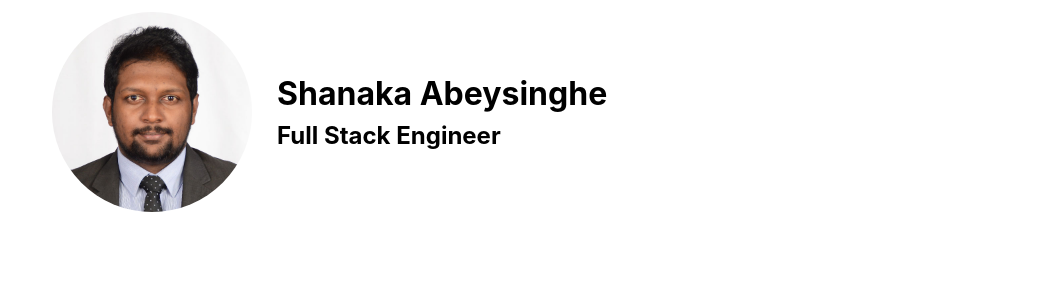
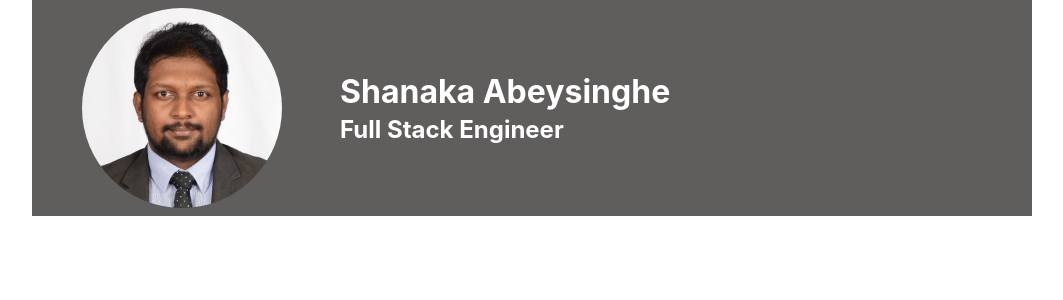
Before and after one commit to Shanaka11/Resume, a React (Vite) app: page / in a window 1280 px wide. Shown: the top 300 px of the page, without its empty margins (108-1171 px from the left). Built offline with nearby package versions, Linux system fonts and the light colour scheme.

Commit message:
Added Static Header

```diff
--- /dev/null
+++ b/src/components/HeaderStatic.tsx
@@ -0,0 +1,17 @@
+import { Avatar, AvatarContainer, StyledHeader, Title } from './styled/HeaderStatic.styled';
+;
+
+
+const HeaderStatic = () => {
+  return    <StyledHeader>
+                <AvatarContainer>
+                    <Avatar src='src/images/avatar.jpeg' alt=''/>
+                </AvatarContainer>
+                <Title>
+                    <h1>Shanaka Abeysinghe</h1>
+                    <h2>Full Stack Engineer</h2>
+                </Title>
+            </StyledHeader>;
+};
+
+export default HeaderStatic;
--- a/src/components/styled/Container.styled.tsx
+++ b/src/components/styled/Container.styled.ts
@@ -4,7 +4,6 @@ import styled from 'styled-components';
 export const Container = styled.div`
     width: 1000px;
     max-width: 100%;
-    padding: 0 20px;
     margin: 0 auto;
     overflow: hidden;
 `
--- /dev/null
+++ b/src/components/styled/HeaderStatic.styled.ts
@@ -0,0 +1,38 @@
+import styled from 'styled-components';
+
+export const StyledHeader = styled.div`
+    width: 100%;
+    display: flex;
+    background-color: #605D5D;
+`
+
+export const AvatarContainer = styled.div`
+    display: flex;
+    justify-content: center;
+    width: 300px;
+    padding: 8px;
+    @media(max-width: 480px) {
+        display: none;
+    }
+`
+
+export const Avatar = styled.img`
+    border-radius: 50%;
+    height: 200px;
+`
+
+export const Title = styled.div`
+    margin-left: 8px;
+    flex-grow: 1;
+    align-self: center;
+    color: white;
+
+    h1,h2 {
+        margin-top: 4px;
+        margin-bottom: 4px;
+    }
+
+    @media(max-width: 480px) {
+        text-align: center;
+    }
+`
--- a/src/index.css
+++ b/src/index.css
@@ -5,12 +5,12 @@ body {
     sans-serif;
   -webkit-font-smoothing: antialiased;
   -moz-osx-font-smoothing: grayscale;
-
+/*
   background-color: #605D5D;
-  animation: intro 1.5s ease-in-out forwards;
+  animation: intro 1.5s ease-in-out forwards; */
 }
 
-@keyframes intro {
+/* @keyframes intro {
     75%{
         background-color: #605D5D;
     }
@@ -18,7 +18,7 @@ body {
     100%{
         background-color: white;
     }
-}
+} */
 
 code {
   font-family: source-code-pro, Menlo, Monaco, Consolas, 'Courier New',
--- a/src/pages/ResumePage.tsx
+++ b/src/pages/ResumePage.tsx
@@ -1,5 +1,8 @@
 import { Container } from '../components/styled/Container.styled';
-import Header from '../components/Header';
+// import Header from '../components/Header';
+import Header from '../components/HeaderStatic';
+;
+
 
 const ResumePage = () => {
     return  <Container>
```
Also changed, not shown: src/components/styled/Header.styled.ts (renamed from src/components/styled/Header.styled.tsx).
